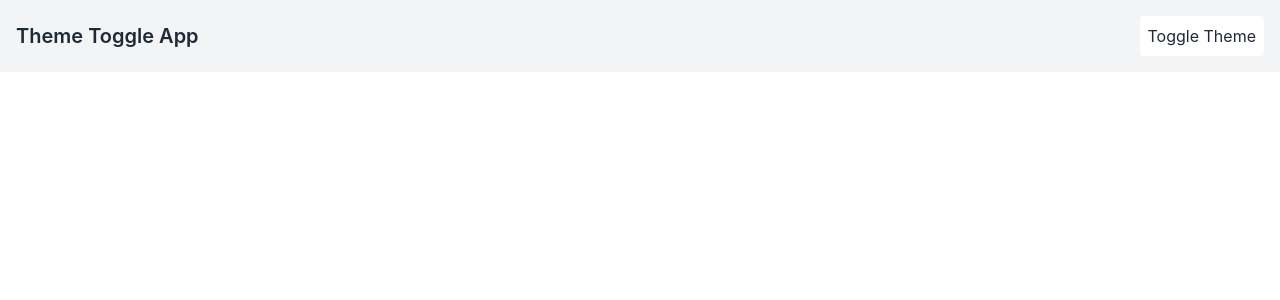
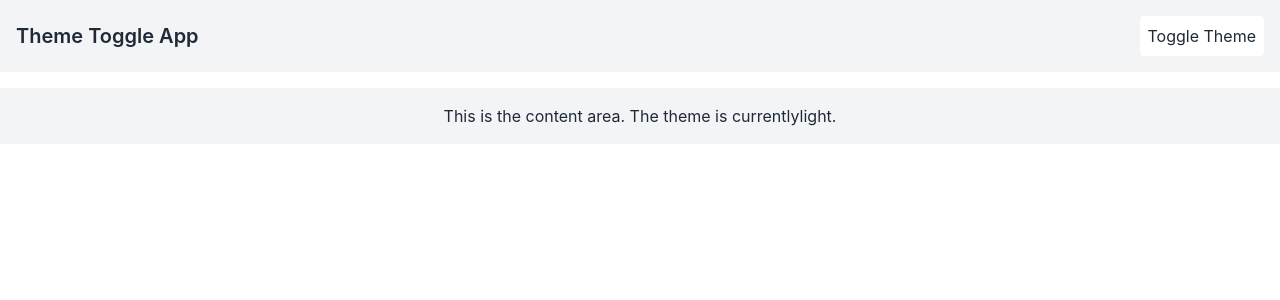
Before and after one commit to Tristverm/react-context-tailwind, a React (Create React App) app: page / in a window 1280 px wide. Shown: the top 300 px of the page. Built offline with nearby package versions, Linux system fonts and the light colour scheme.

Commit message:
Added form compoent

```diff
--- a/src/App.js
+++ b/src/App.js
@@ -1,11 +1,13 @@
 import "./App.css";
 import ThemeProvider from "./contexts/ThemeProvider";
 import Header from "./components/Header";
+import Hero from "./components/Hero";
 
 function App() {
   return (
     <ThemeProvider>
       <Header />
+      <Hero />
     </ThemeProvider>
   );
 }
--- /dev/null
+++ b/src/components/Form.js
@@ -0,0 +1,9 @@
+import React from 'react'
+
+function Form() {
+  return (
+    <div>Form</div>
+  )
+}
+
+export default Form
--- a/src/components/Hero.js
+++ b/src/components/Hero.js
@@ -4,15 +4,15 @@ import { themeContext } from "../contexts/ThemeProvider";
 function Hero() {
   return (
     <themeContext.Consumer>
-      {({ darkMode}) => {
-        return(
+      {({ darkMode }) => {
+        return (
           <div
-            className={`container mx-auto p-4 mt-4 ${
+            className={`container text-center mx-auto p-4 mt-4 ${
               darkMode ? "bg-gray-900 text-white" : "bg-gray-100 text-gray-800"
             }`}
           >
             <p>
-              This is the content area. The theme is currently{" "}
+              This is the content area. The theme is currently
               {darkMode ? "dark" : "light"}.
             </p>
           </div>
```
